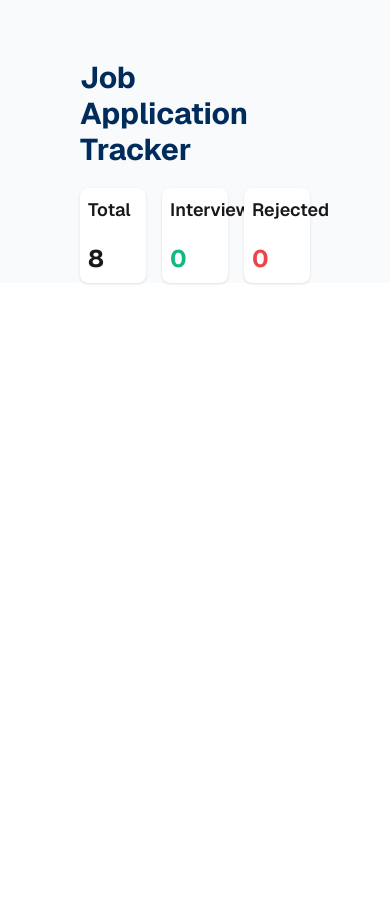
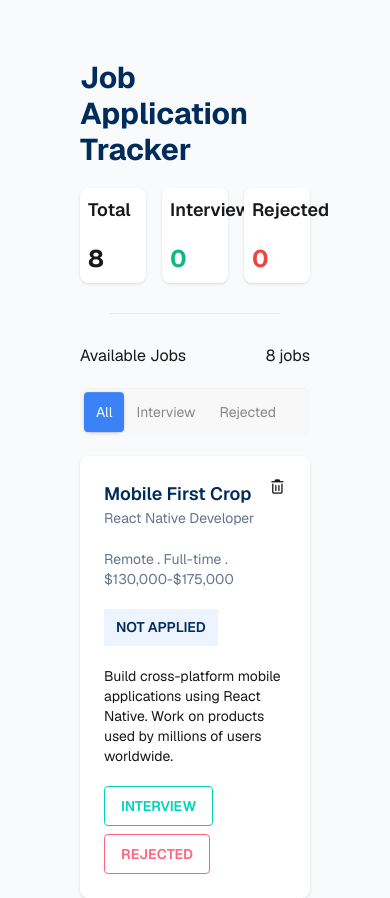
Before and after one commit to TanvirHassan-official/Job-Application-Tracker, a plain HTML site: page index.html in a window 390 px wide. Before the commit the page ends 844 px from the top, so only its background shows below. Drawn offline with nearby package versions, Linux system fonts and the light colour scheme.

Commit message:
First job card done with responsiveness

```diff
--- a/index.html
+++ b/index.html
@@ -64,7 +64,49 @@
 
     </section>
 
+    <hr class="m-7.5 text-[#E6E7E9]">
 
+    <section id="job-section" class="grid col-span-1 gap-5">
+        <div class="available flex justify-between">
+            <h1>Available Jobs</h1>
+            <p>8 jobs</p>
+        </div>
+            <div role="tablist" class="tabs tabs-box">
+                <a role="tab" class="tab tab-active bg-[#3B82F6] text-white">All</a>
+                <a role="tab" class="tab ">Interview</a>
+                <a role="tab" class="tab">Rejected</a>
+            </div>
+
+        <div id="job-container" class="grid gap-4">
+            <div class="card bg-base-100  shadow-sm">
+                <div class="card-body p-6 flex gap-5">
+                    <div class="card-title-icon flex justify-between">
+                        <div class="card-title-container ">
+                            <h2 class="card-title text-[#002C5C] font-semibold text-lg">Mobile First Crop</h2>
+                            <h3 class="text-[#64748B]">React Native Developer</h4>
+                        </div>
+
+                        <i class="fa-regular fa-trash-can"></i>
+                    </div>
+
+                    <p class="text-sm text-[#64748B]">Remote . Full-time . $130,000-$175,000</p>
+
+                    <div>
+                        <p class="text-[#002C5C]  bg-[#EEF4FF] px-3 py-2 inline-block font-semibold">NOT APPLIED</p>
+                    </div>
+
+                    <p class="text-sm">Build cross-platform mobile applications using React Native. Work on products used by millions of users worldwide.</p>
+                    <div class="card-actions justify-start">
+                        <button class="btn btn-outline btn-accent">INTERVIEW</button>
+                        <button class="btn btn-outline btn-error">REJECTED</button>
+                    </div>
+                </div>
+            </div>
+
+
+        </div>
+    </section>
 </body>
 
+
 </html>
```
